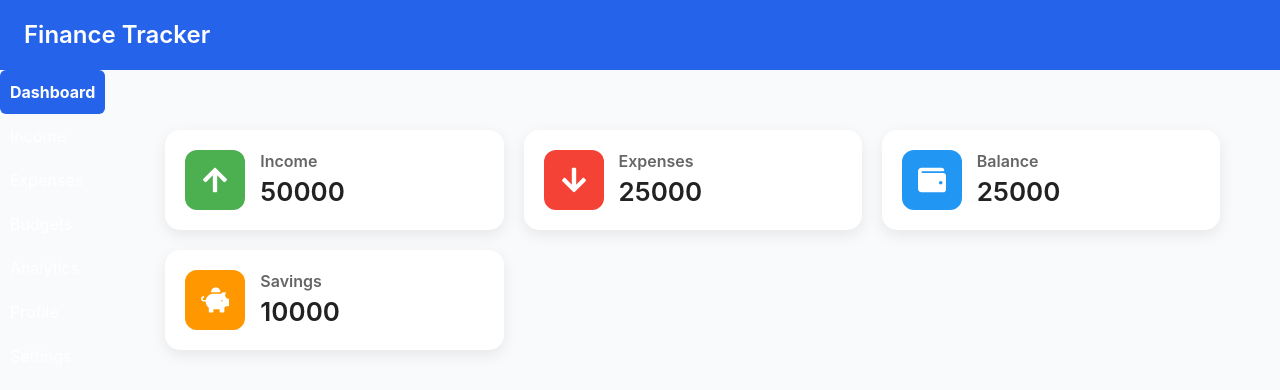
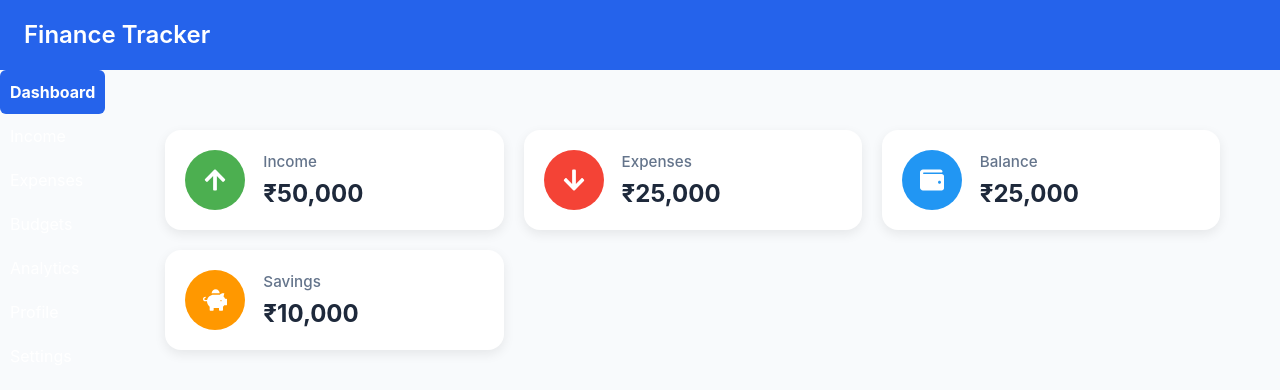
Before and after one commit to piyush6705/Finance-Tracker, a React (Vite) app in the folder finance-tracker/: page / in a window 1280 px wide. Shown: the top 390 px of the page. Built offline with nearby package versions, Linux system fonts and the light colour scheme.

Commit message:
did small improvement in sumarycard

```diff
--- a/finance-tracker/src/components/Dashboard/SummaryCard.css
+++ b/finance-tracker/src/components/Dashboard/SummaryCard.css
@@ -1,35 +1,49 @@
+
 .summary-card {
-  background: white;
-  border-radius: 15px;
+  background: #ffffff;
+  border-radius: 16px;
   padding: 20px;
-
   display: flex;
   align-items: center;
-  gap: 15px;
+  gap: 18px;
+  box-shadow: 0 4px 12px rgba(0, 0, 0, 0.08);
+  transition: all 0.3s ease;
+  cursor: pointer;
+}
 
-  box-shadow: 0 5px 15px rgba(0,0,0,.08);
+.summary-card:hover {
+  transform: translateY(-5px);
+  box-shadow: 0 10px 24px rgba(0, 0, 0, 0.12);
 }
 
 .card-icon {
   width: 60px;
   height: 60px;
-
-  border-radius: 12px;
-
+  border-radius: 50%;
   display: flex;
   justify-content: center;
   align-items: center;
+  color: white;
+  font-size: 1.5rem;
+  flex-shrink: 0;
+}
 
-  color: white;
-  font-size: 28px;
+.card-info {
+  display: flex;
+  flex-direction: column;
 }
 
 .card-info h4 {
-  color: #666;
-  margin-bottom: 5px;
+  margin: 0;
+  font-size: 0.95rem;
+  color: #64748b;
+  font-weight: 500;
 }
 
 .card-info h2 {
-  font-size: 26px;
-  color: #222;
+  margin-top: 8px;
+  margin-bottom: 0;
+  font-size: 1.5rem;
+  color: #1e293b;
+  font-weight: 700;
 }
--- a/finance-tracker/src/components/Dashboard/SummaryCard.jsx
+++ b/finance-tracker/src/components/Dashboard/SummaryCard.jsx
@@ -13,7 +13,7 @@ function SummaryCard({title, amount, icon, color}) {
 
         <div className="card-info">
           <h4>{title}</h4>
-          <h2>{amount}</h2>
+          <h2>₹{amount.toLocaleString("en-IN")}</h2>
         </div>
       </div>
   );
```
